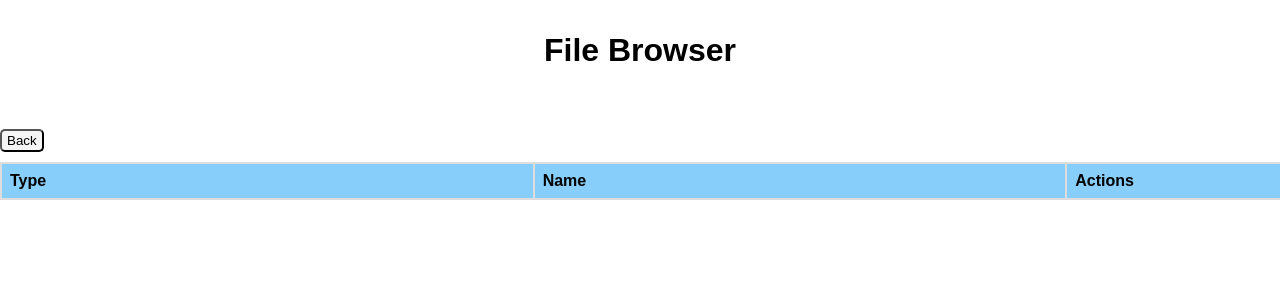
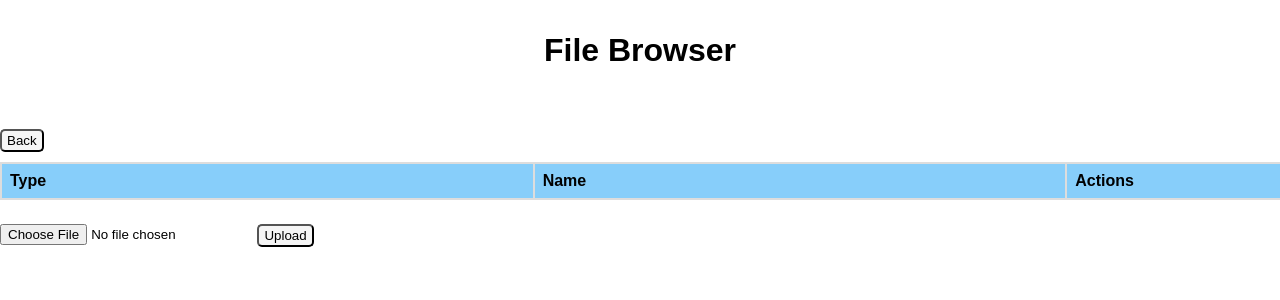
Before and after one commit to VytautasKaz/file-browser, a PHP site: page /?path=1 in a window 1280 px wide; the page is wider, and only the part inside the window is pictured. Shown: the top 300 px of that part. Run offline with PHP 8.4, Linux system fonts and the light colour scheme; lists and menus that the app fills with data are empty.

Commit message:
added upload file functionality

```diff
--- a/index.php
+++ b/index.php
@@ -12,7 +12,7 @@
 <body>
     <?php
 
-    // Download logic
+    // "Download" button logic
 
     if (isset($_POST['download'])) {
         $file = $_GET['path'] . $_POST['download'];
@@ -37,11 +37,24 @@
         exit;
     }
 
-    // Delete logic
+    // "Delete" button logic
 
     if (isset($_POST['delete'])) {
         $file = $_GET['path'] . $_POST['delete'];
         unlink($file);
+    }
+
+    // Upload logic
+
+    if (isset($_FILES['upload'])) {
+        $file_name = $_FILES['upload']['name'];
+        $file_size = $_FILES['upload']['size'];
+        $file_tmp = $_FILES['upload']['tmp_name'];
+        $file_type = $_FILES['upload']['type'];
+        if (!empty($file_name)) {
+            move_uploaded_file($file_tmp, $_GET['path'] . $file_name);
+            print("<script type=\"text/javascript\">alert('File uploaded successfully!')</script>");
+        }
     }
     ?>
     <h1>File Browser</h1>
@@ -98,18 +111,26 @@
         }
         print('</table>');
 
-        print('<script>
+        print('<form class="upload-form" action="" method="POST" enctype="multipart/form-data">
+                    <input type="file" name="upload" />
+                    <button type="submit">Upload</button>
+               </form>');
+
+
+        // "Back" button logic
+
+        print('<script type="text/javascript">
         function goBack() {
             let url = window.location.href.split("/");
             if (url[url.length-1] == "") {
                 url.splice(url.length-2, 1);
             } else {
-                url.splice(url.length-1, 1);
+                url.splice(url.length-1);
             }
             window.location.href = url.join("/");
             return window.location.href;
         }
-        </script>')
+        </script>');
         ?>
     </div>
 </body>
--- a/style.css
+++ b/style.css
@@ -74,3 +74,7 @@ td {
   text-decoration: none;
   color: black;
 }
+
+.upload-form {
+  margin-top: 24px;
+}
```
